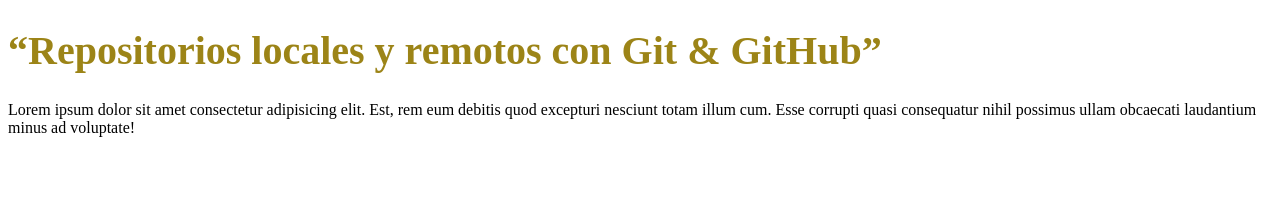
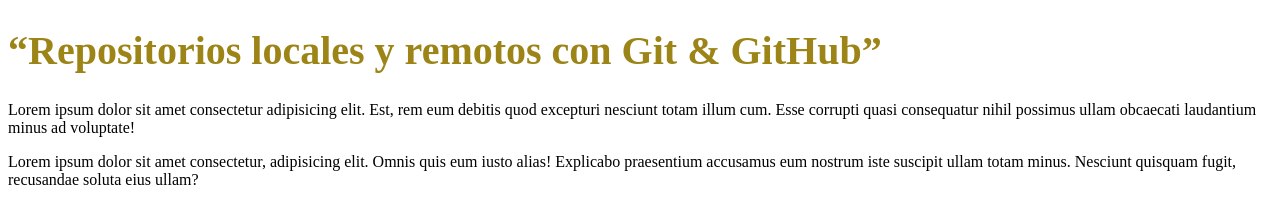
Before and after one commit to JoeeVdz/Proyecto-Zapater-a, a plain HTML site: page index.html in a window 1280 px wide. Drawn offline with Linux system fonts and the light colour scheme.

Commit message:
add index.html

```diff
--- a/index.html
+++ b/index.html
@@ -11,5 +11,6 @@
     <h1>“Repositorios locales y remotos con Git & GitHub”</h1>
 
 <p>Lorem ipsum dolor sit amet consectetur adipisicing elit. Est, rem eum debitis quod excepturi nesciunt totam illum cum. Esse corrupti quasi consequatur nihil possimus ullam obcaecati laudantium minus ad voluptate!</p>
+<p>Lorem ipsum dolor sit amet consectetur, adipisicing elit. Omnis quis eum iusto alias! Explicabo praesentium accusamus eum nostrum iste suscipit ullam totam minus. Nesciunt quisquam fugit, recusandae soluta eius ullam?</p>
 </body>
 </html>
```
Also changed, not shown: 1 other file.
